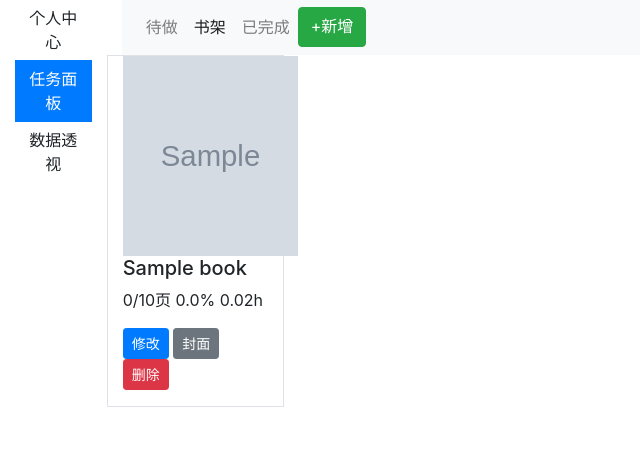
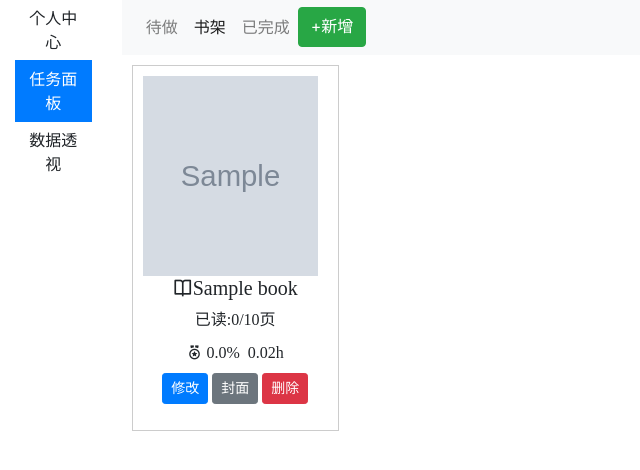
Before and after one commit to flying-forever/Strong, a Flask app: page /task/bookcase in a window 1280 px wide. Shown: the part 57-527 px from the top of the page, without its empty margins (0-640 px from the left). Run offline with Flask 3, Linux system fonts and the light colour scheme; the visitor is signed in with stand-in values (Sample User, id 1); tables that the repository leaves empty hold one stand-in row (values such as "Sample post"); grey boxes marked "Sample" are stand-in pictures; some libraries are stand-ins or nearby versions.

Commit message:
修改：书架页面样式

```diff
--- /dev/null
+++ b/strong/static/css/style_lq.css
@@ -0,0 +1,175 @@
+/* 添加书本表单样式 */
+#addBookForm {
+    display: flex;
+    justify-content: center;
+    align-items: center;
+    height: 100vh;
+}
+
+.add-book-form {
+    text-align: center;
+}
+
+.add-book-form {
+    border: 1px solid #ccc;
+    padding: 20px;
+    margin-top: 20px;
+    background-color: #f7f7f7;
+}
+
+.add-book-form h2 {
+    font-size: 24px;
+    margin-bottom: 10px;
+}
+
+.form-group {
+    margin-bottom: 10px;
+}
+
+.form-group label {
+    display: inline-block;
+    width: 120px;
+    font-weight: bold;
+}
+
+.form-group input[type="text"],
+.form-group input[type="number"] {
+    width: 200px;
+    padding: 5px;
+    border: 1px solid #ccc;
+}
+
+.form-group button {
+    background-color: #4CAF50;
+    color: white;
+    border: none;
+    padding: 10px;
+    cursor: pointer;
+    font-size: 16px;
+    margin-top: 10px;
+}
+
+.form-group button:hover {
+    opacity: 0.8;
+}
+
+/* 书籍元素样式 */
+.book {
+    float: left;
+    border: 1px solid #ccc;
+    padding: 10px;
+    margin: 10px;
+    /* 设置外边距 */
+    margin-bottom: 10px;
+    display: inline-block;
+    align-items: center;
+    font-family: 楷体
+}
+
+
+.book img {
+    max-width: 175px;
+    margin-right: 10px;
+}
+
+.book-info {
+    display: flex;
+    flex-direction: column;
+}
+
+.book-name {
+    font-size: 18px;
+    font-weight: bold;
+}
+
+.book-task {
+    font-size: 14px;
+    margin-top: 5px;
+}
+
+.book-progress {
+    margin-top: 5px;
+}
+
+.book-progress-label {
+    font-weight: bold;
+}
+
+.book-progress-bar {
+    height: 10px;
+    background-color: #ccc;
+    margin-top: 5px;
+}
+
+.book-progress-bar-inner {
+    height: 100%;
+    background-color: #4CAF50;
+}
+
+.book_page {
+    display: inline-block;
+}
+
+.vertical-layout {
+    display: flex;
+    flex-direction: column;
+    align-items: center;
+}
+
+.progress {
+    color: #4CAF50;
+}
+
+/* .progress-inner {
+    height: 100%;
+    background-color: #007bff;
+} */
+/* .file_botton {
+    background: #00bfff
+} */
+.input-file-button {
+    border: 1px solid #ccc;
+    padding: 3px 10px;
+    background-color: #00bfff;
+    display: inline-block;
+}
+
+.upload-button {
+    padding: 6px 25px;
+    /* background: #00bfff; */
+    border-radius: 4px;
+    color: white;
+    cursor: pointer;
+}
+
+input {
+    display: none;
+}
+
+.modify-button {
+    background-color: #4CAF50;
+    /* 设置背景色 */
+    color: white;
+    /* 设置文本颜色 */
+    border: none;
+    /* 去掉边框 */
+    padding: 10px 20px;
+    /* 按钮内部填充 */
+    text-align: center;
+    /* 文本居中 */
+    text-decoration: none;
+    /* 去掉下划线 */
+    display: inline-block;
+    /* 设置为行内块元素 */
+    font-size: 16px;
+    /* 字体大小 */
+    cursor: pointer;
+    /* 鼠标指针样式 */
+    border-radius: 5px;
+    /* 圆角 */
+}
+
+/* 鼠标悬停时的样式 */
+.modify-button:hover {
+    background-color: #3e8e41;
+}
--- a/strong/templates/task/bookcase.html
+++ b/strong/templates/task/bookcase.html
@@ -1,5 +1,13 @@
 {% extends 'task/_task.html' %}
 {% block ac_book %} active {% endblock %}
+
+
+{% block head %}
+{{ super() }}
+    <link rel="shortcut icon" href="assets/img/favicon.png" type="image/x-icon">
+    <link rel="stylesheet" href="https://cdnjs.cloudflare.com/ajax/libs/remixicon/3.5.0/remixicon.css">
+    <link rel="stylesheet" href="{{ url_for('static', filename='css/style_lq.css') }}">
+{% endblock %}
 
 
 {% block top_bar %}
@@ -8,30 +16,30 @@
 
 
 {% block task_list %}
-<div class="row">
 {% for book in books %}
-    <div class="border col-sm-6 col-md-2">
-        <div class="thumbnail">
+<div class="book vertical-layout">
     {% if book['cover'] %}
         <img src="{{ url_for('getfile', filename=book['cover']) }} " alt="book" style="height: 200px; width: 175px;">
     {% else %}
         <img src="{{ url_for('static', filename='img/host.jpg') }} " alt="book" style="height: 200px; width: 175px;">
     {% endif %}
 
-            <div class="caption">
-                <h5>{{ book['name'] }}</h5>
-                <p>{{ book['read_page'] }}/{{ book['page'] }}页&nbsp;{{ book['percent'] }}%&nbsp;{{ book['read_hour'] }}h</p>
+    <h5><i class="ri-book-open-line"></i>{{ book['name'] }}</h5>
+    <div class="book_page">
+        <label>已读:{{ book['read_page'] }}/{{ book['page'] }}页</label>
+    </div>
+    <div class="book_page">
+        <i class="ri-medal-line"></i>
+        <label>{{ book['percent'] }}%</label>&nbsp;
+        <label>{{ book['read_hour'] }}h</label>
+    </div>
+
     <p>
-                    <a href="{{ url_for('.book_update', book_id=book['id']) }}" class="btn btn-sm btn-primary"
-                        role="button">修改</a>
+        <a href="{{ url_for('.book_update', book_id=book['id']) }}" class="btn btn-sm btn-primary" role="button">修改</a>
         <a href="{{ url_for('.upload_cover', book_id=book['id']) }}" class="btn btn-sm btn-secondary"
             role="button">封面</a>
-                    <a href="{{ url_for('.book_delete', book_id=book['id']) }}" class="btn btn-sm btn-danger"
-                        role="button">删除</a>
+        <a href="{{ url_for('.book_delete', book_id=book['id']) }}" class="btn btn-sm btn-danger" role="button">删除</a>
     </p>
 </div>
-        </div>
-    </div>
 {% endfor %}
-</div>
 {% endblock task_list %}
```
Lines whose indentation alone changed are shown as unchanged.
